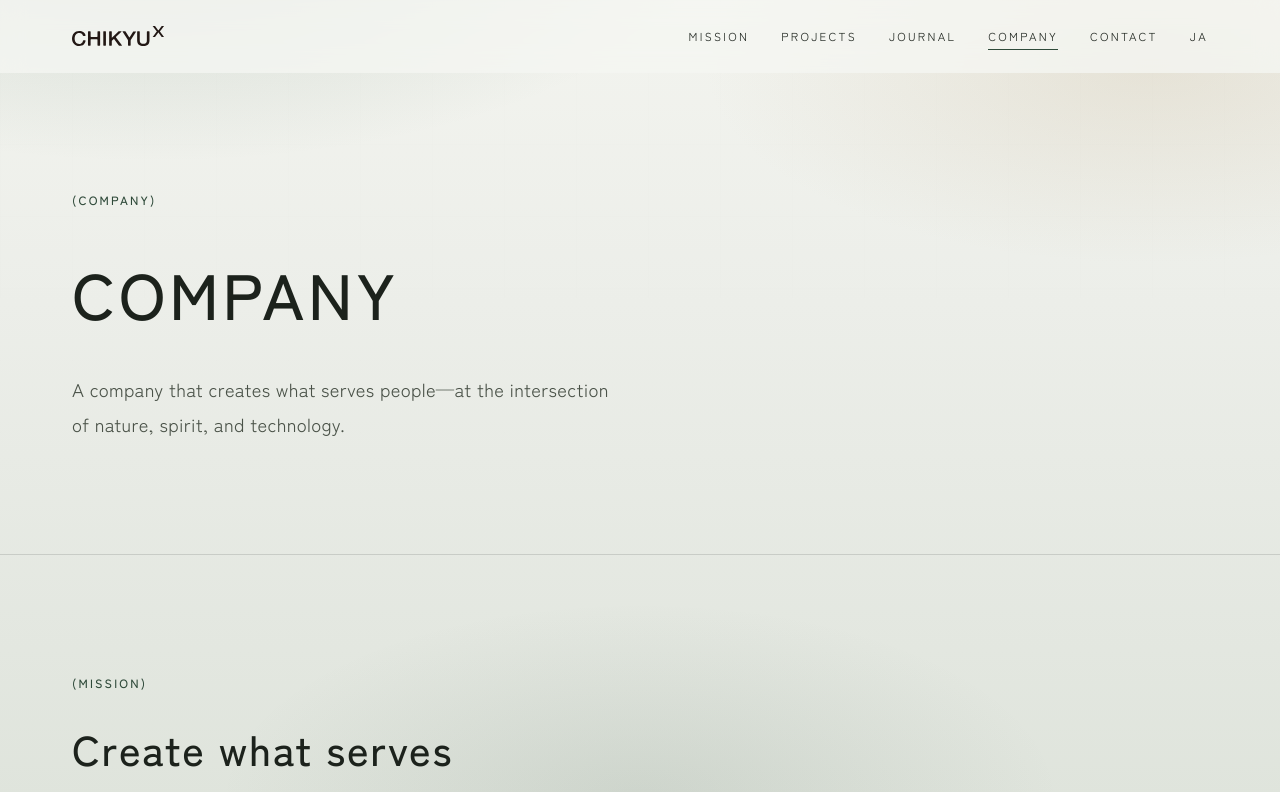
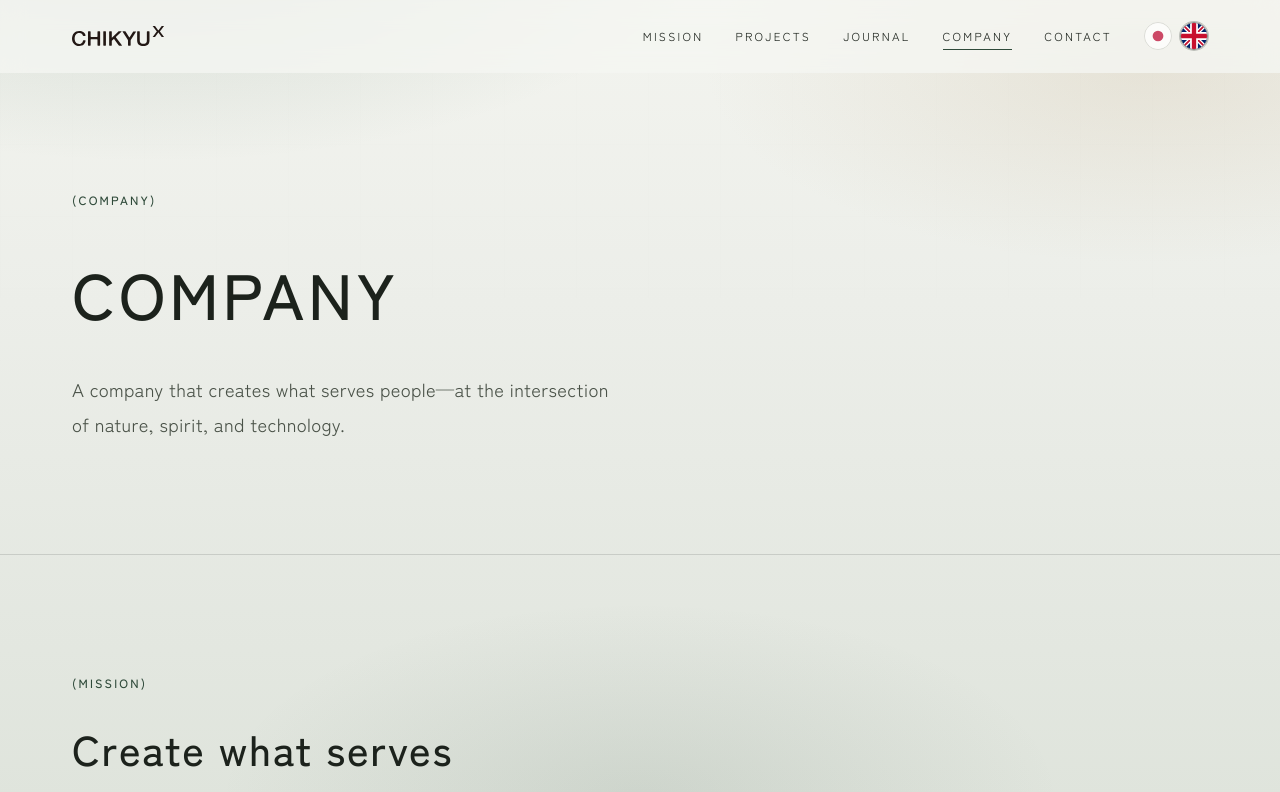
Before and after one commit to ciqueerde-pixel/chikyu-x-homepage, a Next.js app: page /en/company in a window 1280 px wide. Shown: the top 792 px of the page. Built offline with nearby package versions, Linux system fonts and the light colour scheme.

Commit message:
Replace EN/JA text with circular Japan and UK flag buttons
Co-authored-by: Cursor <cursoragent@cursor.com>

```diff
--- /dev/null
+++ b/src/components/LanguageSwitcher.tsx
@@ -0,0 +1,76 @@
+import Link from "next/link";
+import { localePath, type Locale } from "@/i18n/config";
+
+type Props = {
+  locale: Locale;
+  pathnameWithoutLocale: string;
+};
+
+function JapanFlag() {
+  return (
+    <svg viewBox="0 0 30 30" className="h-full w-full" aria-hidden="true">
+      <circle cx="15" cy="15" r="15" fill="#fff" />
+      <circle cx="15" cy="15" r="6.2" fill="#bc002d" />
+    </svg>
+  );
+}
+
+function UkFlag() {
+  return (
+    <svg viewBox="0 0 30 30" className="h-full w-full" aria-hidden="true">
+      <rect width="30" height="30" fill="#012169" />
+      <path d="M0,0 L30,30 M30,0 L0,30" stroke="#fff" strokeWidth="5" />
+      <path d="M0,0 L30,30 M30,0 L0,30" stroke="#C8102E" strokeWidth="2" />
+      <path d="M15,0 V30 M0,15 H30" stroke="#fff" strokeWidth="9" />
+      <path d="M15,0 V30 M0,15 H30" stroke="#C8102E" strokeWidth="5" />
+    </svg>
+  );
+}
+
+function FlagButton({
+  href,
+  label,
+  active,
+  children,
+}: {
+  href: string;
+  label: string;
+  active: boolean;
+  children: React.ReactNode;
+}) {
+  return (
+    <Link
+      href={href}
+      aria-label={label}
+      aria-current={active ? "true" : undefined}
+      className={`relative block h-7 w-7 overflow-hidden rounded-full border transition-transform duration-200 hover:scale-105 ${
+        active
+          ? "border-ink/50 opacity-100 ring-1 ring-ink/25"
+          : "border-ink/15 opacity-70 hover:opacity-100"
+      }`}
+    >
+      {children}
+    </Link>
+  );
+}
+
+export function LanguageSwitcher({ locale, pathnameWithoutLocale }: Props) {
+  return (
+    <div className="flex items-center gap-2" aria-label="Language">
+      <FlagButton
+        href={localePath("ja", pathnameWithoutLocale)}
+        label="日本語"
+        active={locale === "ja"}
+      >
+        <JapanFlag />
+      </FlagButton>
+      <FlagButton
+        href={localePath("en", pathnameWithoutLocale)}
+        label="English"
+        active={locale === "en"}
+      >
+        <UkFlag />
+      </FlagButton>
+    </div>
+  );
+}
--- a/src/components/SiteHeader.tsx
+++ b/src/components/SiteHeader.tsx
@@ -4,6 +4,7 @@ import Link from "next/link";
 import { usePathname } from "next/navigation";
 import { useEffect, useState } from "react";
 import { BrandMark } from "@/components/BrandMark";
+import { LanguageSwitcher } from "@/components/LanguageSwitcher";
 import type { Dictionary } from "@/i18n/dictionaries";
 import {
   localePath,
@@ -40,9 +41,6 @@ export function SiteHeader({ locale, dict }: Props) {
       match: "/contact",
     },
   ];
-
-  const otherLocale: Locale = locale === "ja" ? "en" : "ja";
-  const switchHref = localePath(otherLocale, pathnameWithoutLocale);
 
   useEffect(() => {
     setOpen(false);
@@ -92,23 +90,17 @@ export function SiteHeader({ locale, dict }: Props) {
             })}
           </nav>
 
-          <Link
-            href={switchHref}
-            className="text-[0.72rem] tracking-[0.2em] text-ink transition-opacity hover:opacity-60"
-            aria-label={otherLocale === "en" ? "English" : "Japanese"}
-          >
-            {otherLocale === "en" ? "EN" : "JA"}
-          </Link>
+          <LanguageSwitcher
+            locale={locale}
+            pathnameWithoutLocale={pathnameWithoutLocale}
+          />
         </div>
 
         <div className="relative z-50 flex items-center gap-3 md:hidden">
-          <Link
-            href={switchHref}
-            className="text-[0.72rem] tracking-[0.2em] text-ink"
-            aria-label={otherLocale === "en" ? "English" : "Japanese"}
-          >
-            {otherLocale === "en" ? "EN" : "JA"}
-          </Link>
+          <LanguageSwitcher
+            locale={locale}
+            pathnameWithoutLocale={pathnameWithoutLocale}
+          />
           <button
             type="button"
             className="flex h-10 w-10 items-center justify-center"
```
